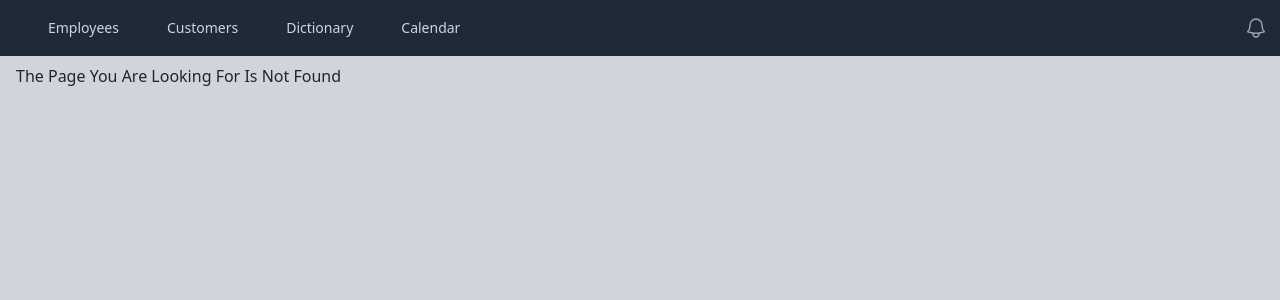
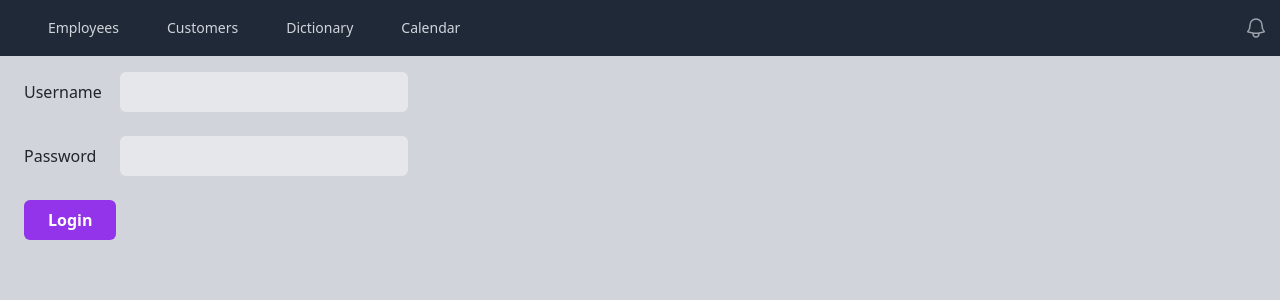
Before and after one commit to philab12/react-proj1, a React (Create React App) app: page /login in a window 1280 px wide. Before the commit this address had no page. Shown: the top 300 px of the page. Built offline with nearby package versions, Linux system fonts and the light colour scheme.

Commit message:
Login form created

```diff
--- a/src/App.js
+++ b/src/App.js
@@ -7,6 +7,7 @@
 import Definition from "./pages/Definition";
 import NotFound from "./components/NotFound";
 import Customer from "./pages/Customer";
+import Login from "./pages/Login";
 
 function App() {
 
@@ -20,6 +21,7 @@
         <Route path="/dictionary/:search" element={<Definition />} />
         <Route path="/customers" element={<Customers />} />
         <Route path="/customer/:id" element={<Customer />} />
+        <Route path="login" element={<Login />} />
         <Route path="/404" element={<NotFound />} />
         <Route path="*" element={<NotFound />} />
       </Routes>
--- a/src/components/AddCustomer.js
+++ b/src/components/AddCustomer.js
@@ -6,9 +6,11 @@
   const [industry, setIndustry] = useState("");
 
 
+  // eslint-disable-next-line
   const [show, setShow] = useState(props.show);
 
   const handleClose = () => setShow(false);
+  // eslint-disable-next-line
   const handleShow = () => setShow(true);
 
   return (
--- a/src/pages/Customer.js
+++ b/src/pages/Customer.js
@@ -37,6 +37,10 @@
           setNotFound(true);
         }
 
+       else if(response.status === 401){
+            navigate("/login");
+        }
+
         if (!response.ok)
           throw new Error("Something Went Wrong, try again later");
         // console.log('response',response);
@@ -51,7 +55,7 @@
         setError(e.message);
         //console.log(e.message);
       });
-  }, [id]);
+  }, [id,navigate]);
 
   function updateCustomer(e) {
     e.preventDefault();
--- a/src/pages/Customers.js
+++ b/src/pages/Customers.js
@@ -1,11 +1,12 @@
 import { useEffect, useState } from "react"
-import { Link } from "react-router-dom";
+import { Link, useNavigate } from "react-router-dom";
 import { baseUrl } from "../shared";
 import AddCustomer from "../components/AddCustomer";
 
 export default function Customers(){
     const [customers,setCustomers] = useState();
     const [show, setShow] = useState(false);
+    const navigate = useNavigate();
 
     function toggleShow(){
         setShow(!show)
@@ -17,13 +18,17 @@
         fetch(url)
         .then((response) => {
             //console.log(response.status);
+            if(response.status === 401){
+                navigate("/login")
+            }
+            if(!response.ok) throw new Error("Something Went Wrong");
             return response.json()
         })
         .then((data) => {
             setCustomers(data)
         })
-        .catch()
-    },[]);
+        .catch(e => console.log(e.message))
+    },[navigate]);
 
 
 
--- /dev/null
+++ b/src/pages/Login.js
@@ -0,0 +1,71 @@
+import { useState } from "react"
+import { baseUrl } from "../shared";
+
+export default function Login(){
+
+    const [username, setUsername] = useState();
+    const [password, setPassword] = useState();
+
+
+    const login = (e) => {
+        e.preventDefault();
+        const bodyData = {username, password};
+        const url = `${baseUrl}/auth/login`;
+        fetch(url, {
+            method: "POST",
+            headers: {"Content-Type": "application/json"},
+            body: JSON.stringify(bodyData)
+        })
+        .then((response) => {
+            if(response.status === 401){
+                throw new Error("User Credentials Is Incorrect")
+            }
+            return response.json();
+        })
+        .then((data) => {
+            console.log(data)
+        })
+        .catch((e) => {
+            console.log(e.message)
+        })
+    }
+
+    return (
+        <form
+            id="customer"
+            onSubmit={login}
+            className="m-2 w-full max-w-sm"
+          >
+            <div className="md:flex md:items-center mb-6">
+              <div className="md:w-1/4">
+                <label htmlFor="username">Username</label>
+              </div>
+              <div className="md:w-3/4">
+                <input
+                  className="bg-gray-200 appearance-none border-2 border-gray-200 rounded w-full py-2 px-4 text-gray-700 leading-tight focus:outline-none focus:bg-white focus:border-purple-500"
+                  type="text"
+                  id="username"
+                  onChange={(e) => {setUsername(e.target.value)}}
+                  value={username}
+                />
+              </div>
+            </div>
+
+            <div className="md:flex md:items-center mb-6">
+              <div className="md:w-1/4">
+                <label htmlFor="password">Password</label>
+              </div>
+              <div className="md:w-3/4">
+                <input
+                  className="bg-gray-200 appearance-none border-2 border-gray-200 rounded w-full py-2 px-4 text-gray-700 leading-tight focus:outline-none focus:bg-white focus:border-purple-500"
+                  id="password"
+                  type="password"
+                  onChange={(e) => {setPassword(e.target.value)}}
+                  value={password}
+                />
+              </div>
+            </div>
+            <button className="bg-purple-600 hover:bg-purple-700 text-white font-bold py-2 px-4 rounded">Login</button>
+          </form>
+    )
+}
```
